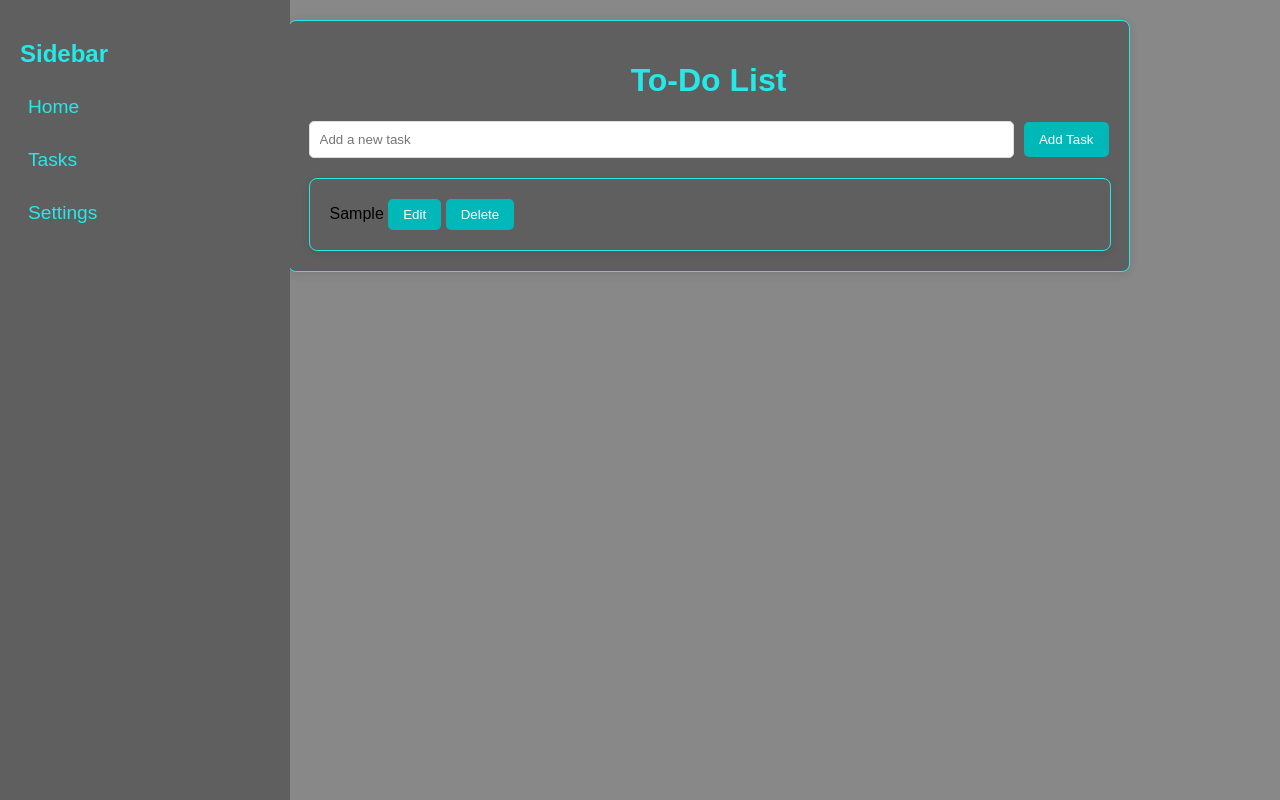
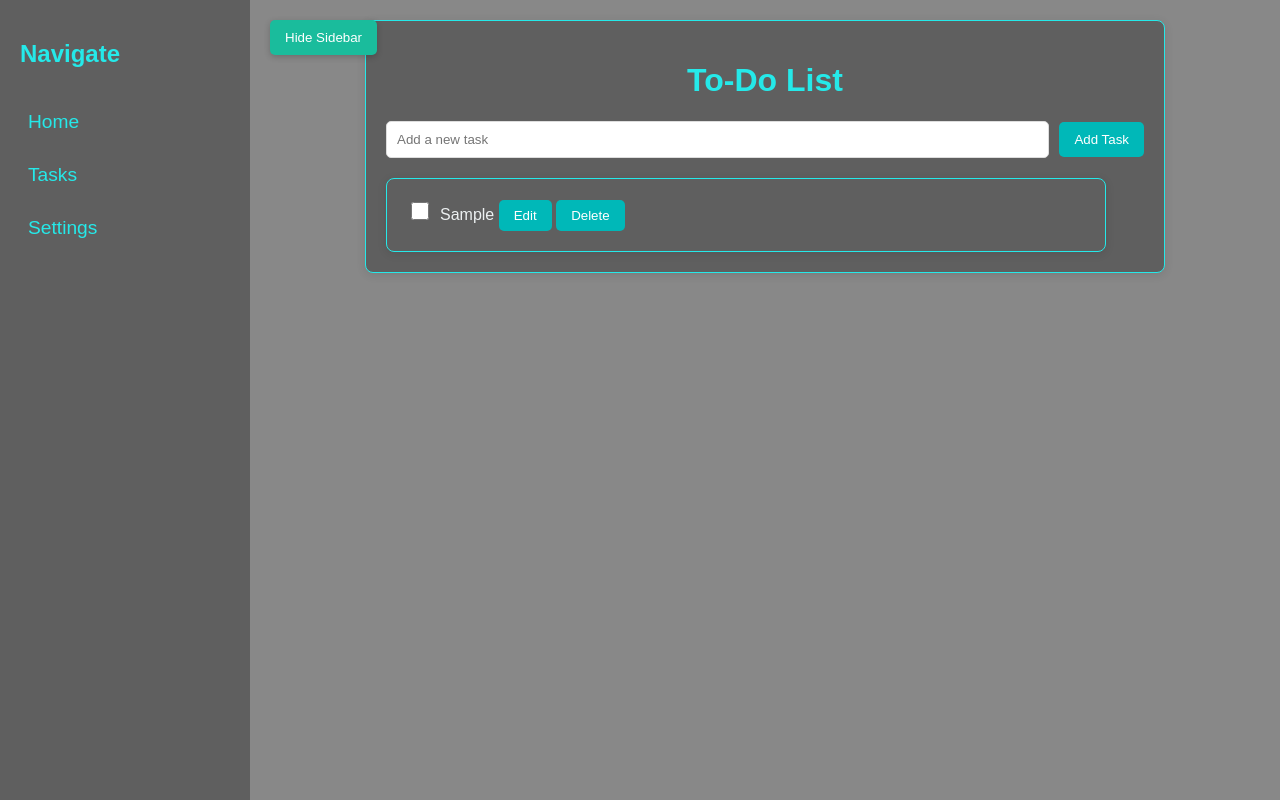
Before and after one commit to Ethanf25/Week-16-Assignment, a React (Vite) app: page / in a window 1280 px wide. Both pictures are taken after typing "Sample" into the empty fields and a click on the button "Add Task". Built offline with nearby package versions, Linux system fonts and the light colour scheme.

Commit message:
Week 15 Updated Assignment

```diff
--- a/src/components/AddItem.tsx
+++ b/src/components/AddItem.tsx
@@ -1,31 +1,32 @@
 
-import React, { useState } from 'react'; // Import React and useState hook
+import React, { useState } from 'react'; // Import React and the useState hook from the React library
 
 interface AddItemProps {
-  addItem: (item: string) => void; // Props expects a function addItem taking a string
+  addItem: (item: string) => void; // Define a prop called addItem which is a function that takes a string and returns "void"
 }
 
-const AddItem: React.FC<AddItemProps> = ({ addItem }) => { // Functional component with AddItemProps
+const AddItem: React.FC<AddItemProps> = ({ addItem }) => { // This line defines a functional component with props typed using "A"ddItemProps"
 
-  const [newItem, setNewItem] = useState<string>(''); // State for input value
+  const [newItem, setNewItem] = useState<string>(''); // This is used to declare a state variable "newItem" with initial value as an empty string
 
-  const handleAddClick = () => { // Handles Add button click
-    if (newItem.trim()) {
-      addItem(newItem); // Calls addItem from parent
-      setNewItem(''); // Clears input field
+  const handleAddClick = () => { // This defines a function to handle clicking the "Add Task" button
+    if (newItem.trim()) { // this line checks if "newItem" is not just empty or whitespace
+      addItem(newItem); // Then it calls the "addItem" function passed from the parent component with "newItem" as an argument
+      setNewItem(''); // This line clears the input field by resetting "newItem" to an empty string
     }
   };
 
-  return ( // Render JSX
+  return ( // This is the return function that is going to return the JSX that describes the component’s UI, this includes a, container div with a class name for styling, an input field
+    // for the user to type in a new task, and a button to add the task
     <div className="add-item">
       <input
         type="text"
         value={newItem}
-        onChange={(e) => setNewItem(e.target.value)} // Update input value on typing
+        onChange={(e) => setNewItem(e.target.value)}
         placeholder="Add a new task"
       />
       <button onClick={handleAddClick}>Add Task</button>
-    </div> // Add Task button
+    </div> // This is the button that calls the "handleAddClick" function when clicked
   );
 };
 
--- a/src/components/App.tsx
+++ b/src/components/App.tsx
@@ -1,60 +1,69 @@
+import React, { useState } from "react"; // Import React and the useState hook for managing component state
+import Sidebar from "./Sidebar"; // Import the Sidebar component
+import TaskCard from "./TaskCard"; // Import the TaskCard component
+import { testData } from "../data/testData"; // Import the test data array from the data file
+import type { Task } from "../data/testData"; // Import the Task type definition for TypeScript type checking
+import AddItem from "./AddItem"; // Import the AddItem component
 
-import React, { useState } from "react"; // Import React and useState hook
-import Sidebar from "./Sidebar"; // Import Sidebar component
-import TaskCard from "./TaskCard"; // Import TaskCard component
-import { testData } from "../data/testData"; // Import test data
-import type { Task } from "../data/testData"; // Import Task type
-import AddItem from "./AddItem"; // Import AddItem component
-
-const App: React.FC = () => {
-  const [tasks, setTasks] = useState<Task[]>(testData); // Initialize tasks state with test data
+const App: React.FC = () => { // This line defines the main app component using React.FC
+  const [tasks, setTasks] = useState<Task[]>(testData); // Declares the tasks state initialized with testData
+  const [sidebarVisible, setSidebarVisible] = useState<boolean>(true); // Declare sidebarVisible state to control the visibility of the sidebar
 
   // Delete a task by filtering out the task with matching id
-  const deleteTask = (id: number) => {
-    setTasks(tasks.filter((task: Task) => task.id !== id));
+  const deleteTask = (id: number) => { // Define the function to delete a task by id
+    setTasks(tasks.filter((task) => task.id !== id)); // this line updates the tasks state by filtering out the task with the given id
   };
 
   // Toggle completed state of a task
-  const toggleCompletion = (id: number) => {
-    setTasks(
-      tasks.map((task: Task) =>
-        task.id === id ? { ...task, completed: !task.completed } : task
+  const toggleCompletion = (id: number) => { // here I defined the function to toggle the completion status of a task
+    setTasks( // and then used the setTasks function to update the tasks state
+      tasks.map((task) => // and then I used the map function to loop through each task
+        task.id === id ? { ...task, completed: !task.completed } : task // This line checks if the task id matches the given id, if it does,
+        //  it toggles the completed status, otherwise, it returns the task unchanged
       )
     );
   };
 
   // Add a new task to the list
-  const addItem = (item: string) => {
-    const newTask = {
-      id: tasks.length + 1, // New id based on tasks length
-      name: item, // Name from input
-      completed: false, // Default completed false
+  const addItem = (item: string) => { // this line is used to define the function to add a new task
+    const newTask = { // this is where I used const to create a new task object
+      id: tasks.length + 1, // then generated a new id for the task based on the current length of the tasks array
+      name: item, // and then set the name of the task to the item passed in
+      completed: false, // which resulted in the completed status being set to false
     };
-    setTasks([...tasks, newTask]); // Add new task to state array
+    setTasks([...tasks, newTask]); // then this line will update the tasks state by spreading the existing tasks
+    //  and adding the new task to the end of the array
   };
 
   // Edit the name of an existing task
-  const editTaskName = (id: number, newName: string) => {
-    setTasks(
-      tasks.map((task) =>
-        task.id === id ? { ...task, name: newName } : task // Update task name if id matches
+  const editTaskName = (id: number, newName: string) => { //Here I defined the function to edit the name of a task
+    setTasks( // and then I used the setTasks function to update the tasks state
+      tasks.map((task) => // which then used the map function to loop through each task
+        task.id === id ? { ...task, name: newName } : task // so then if the task id matches the given id,
+        //  it updates the name of the task to the new name passed in
       )
     );
   };
 
-  return (
-    <div className="app">
-      <Sidebar /> {/* Sidebar navigation */}
-      <div className="main-content">
+  // Toggle sidebar visibility by updating state
+  const toggleSidebar = () => {
+    setSidebarVisible((prev: boolean) => !prev);
+  };
+
+  return ( // Return the JSX layout of the component
+    <div className={`\app ${!sidebarVisible ? "sidebar-hidden" : ""}`}> {/* Container that wraps both sidebar and main content, toggles sidebar-hidden class */}
+      <Sidebar isVisible={sidebarVisible} toggleSidebar={toggleSidebar} /> {/* Render Sidebar component and pass props */}
+
+      <div className={`main-content ${!sidebarVisible ? "expanded" : ""}`}> {/* Wrap main content in div and expand when sidebar is hidden */}
         <div className="item-card">
           <div className="content">
-            <h1>To-Do List</h1> {/* Title */}
-            <AddItem addItem={addItem} /> {/* AddItem component to add tasks */}
-            <TaskCard
-              tasks={tasks} // Pass tasks array
-              onDelete={deleteTask} // Pass delete handler
-              onToggle={toggleCompletion} // Pass toggle completion handler
-              onEdit={editTaskName} // Pass edit handler here
+            <h1>To-Do List</h1>
+            <AddItem addItem={addItem} />
+            <TaskCard // This renders the TaskCard component
+              tasks={tasks} // This will pass the current tasks array
+              onDelete={deleteTask} // then pass the function to delete a task
+              onToggle={toggleCompletion} // then pass the function to toggle the completion status
+              onEdit={editTaskName} // and then pass the function to edit the task name
             />
           </div>
         </div>
@@ -63,4 +72,4 @@ const App: React.FC = () => {
   );
 };
 
-export default App; // Export App component
+export default App; // Export the App component to be used elsewhere in the app
--- a/src/components/Sidebar.tsx
+++ b/src/components/Sidebar.tsx
@@ -1,29 +1,45 @@
+import React from "react"; // I imported React to use JSX syntax and create components
 
-import React, { useState } from 'react'; // Import React and useState hook
+interface SidebarProps {
+  isVisible: boolean; // This is a prop that determines if the sidebar is visible or not using a boolean value (true or false)
+  toggleSidebar: () => void; // This is a function prop that will be called to toggle the visibility of the sidebar
+}
 
-const Sidebar: React.FC = () => {
-  const [isSidebarVisible, setSidebarVisible] = useState<boolean>(true); // Track sidebar visibility
+const Sidebar: React.FC<SidebarProps> = ({ isVisible, toggleSidebar }) => { // to define the Sidebar component, I used React.FC to type it as a functional component
+  return (
+    <>
+      {/* Toggle sidebar button always shown at top-left corner, outside sidebar */}
+      <button
+        onClick={toggleSidebar}
+        className="toggle-sidebar-btn"
+        style={{
+          position: "fixed",
+          top: 20,
+          left: isVisible ? 270 : 20, // If sidebar visible, push button right of sidebar; else near left edge
+          zIndex: 1100,
+          transition: "left 0.3s ease-in-out",
+        }}
+      >
+        {isVisible ? "Hide Sidebar" : "Show Sidebar"} {/* Show appropriate button text */}
+      </button>
 
-  const toggleSidebar = () => {
-    setSidebarVisible((prevState) => !prevState); // Toggle sidebar visibility
-  };
-
-  return (
-    <div>
-      <button onClick={toggleSidebar} className="toggle-sidebar-btn"> {/* Toggle sidebar button */}
-        {isSidebarVisible ? 'Hide Sidebar' : 'Show Sidebar'} {/* Button text changes */}
-      </button>
-      {isSidebarVisible && ( // Show sidebar only if visible
-        <div className="sidebar">
-          <h2 className="sidebar-header">Sidebar</h2> {/* Sidebar header */}
-          <ul>
-            <li><a href="#" className="sidebar-link">Home</a></li> {/* Link to Home */}
-            <li><a href="#" className="sidebar-link">Tasks</a></li> {/* Link to Tasks */}
-            <li><a href="#" className="sidebar-link">Settings</a></li> {/* Link to Settings */}
-          </ul>
-        </div>
-      )}
-    </div>
+      {/* Sidebar container with conditional transform for slide effect */}
+      <div
+        className="sidebar"
+        style={{
+          transform: isVisible ? "translateX(0)" : "translateX(-100%)",
+          transition: "transform 0.3s ease-in-out",
+        }}
+      >
+        {/* Always render sidebar content to keep width and layout stable */}
+        <h2 className="sidebar-header">Navigate</h2>
+        <ul>
+          <li><a href="#" className="sidebar-link">Home</a></li>
+          <li><a href="#" className="sidebar-link">Tasks</a></li>
+          <li><a href="#" className="sidebar-link">Settings</a></li>
+        </ul>
+      </div>
+    </>
   );
 };
 
--- a/src/components/TaskCard.tsx
+++ b/src/components/TaskCard.tsx
@@ -1,62 +1,65 @@
 
-import React, { useState } from "react"; // Import React and useState hook
-import { Task } from "../data/testData"; // Import Task type
+
+import React, { useState } from "react"; // Import React and the useState hook from the React library
+import { Task } from "../data/testData"; // Import the Task type definition from testData
 
 interface TaskCardProps {
-  tasks: Task[]; // List of tasks to display
-  onDelete: (id: number) => void; // Function to delete a task by id
-  onToggle: (id: number) => void; // Function to toggle task completion by id
-  onEdit: (id: number, newName: string) => void; // Function to edit task name by id
+  tasks: Task[]; // this is a prop that takes an array of Task objects
+  onDelete: (id: number) => void; // this is a prop that takes a function to delete a task by its id
+  onToggle: (id: number) => void; // this is a prop that takes a function to toggle the completion status of a task by its id
+  onEdit: (id: number, newName: string) => void; // this is a prop that takes a function to edit the name of a task by its id
 }
 
-const TaskCard: React.FC<TaskCardProps> = ({ tasks, onDelete, onToggle, onEdit }) => {
-  const [editingId, setEditingId] = useState<number | null>(null); // Holds id of task being edited or null
-  const [editText, setEditText] = useState(""); // Holds current text of the task being edited
+const TaskCard: React.FC<TaskCardProps> = ({ tasks, onDelete, onToggle, onEdit }) => { // I then used the TaskCardProps interface to type the props of the TaskCard component
+  const [editingId, setEditingId] = useState<number | null>(null); // then used useState to create a state variable called "editingId" to keep track of which task is being edited
+  const [editText, setEditText] = useState(""); // then used state to store the text for editing a task
 
-  const startEditing = (task: Task) => {
-    setEditingId(task.id); // Set editingId to the clicked task id
-    setEditText(task.name); // Set editText to current task name
+  const startEditing = (task: Task) => { // function to start editing a task
+    setEditingId(task.id); // then set the editingId to the id of the task being edited
+    setEditText(task.name); // and pre-fill the editText with the current task name
   };
 
-  const saveEdit = (id: number) => {
-    if (editText.trim()) {
-      onEdit(id, editText.trim()); // Call onEdit prop with new trimmed name
-      setEditingId(null); // Exit editing` mode
+  const saveEdit = (id: number) => { // this is the next function to save the edited task
+    if (editText.trim()) { // this line will only save if the editText is not just whitespace
+      onEdit(id, editText.trim()); // then it will call the "onEdit" function passed from the parent component with the task id and the new name
+      setEditingId(null); // this exits editing mode
     }
   };
 
-  const cancelEdit = () => {
-    setEditingId(null); // Exit editing mode without saving changes
+  const cancelEdit = () => { // Cancel editing function
+    setEditingId(null); // this exits editing mode
   };
 
-  return (
-    <div>
-      {tasks.map((task) => (
-        <div className="item-card" key={task.id}>
-          {editingId === task.id ? (  // If this task is being edited
-            <>
+    return ( // Start JSX to render the task cards
+    <div> {}
+      {tasks.map((task) => ( //This line loops through each task in the tasks array and renders a card for each one
+        <div className="item-card" key={task.id}> {}
+          {editingId === task.id ? ( // this will then check if the current task is being edited
+            <> {}
               <input
-                value={editText} // Input value is current editText state
-                onChange={(e) => setEditText(e.target.value)} // Update editText on typing
-                onKeyDown={(e) => { // Handle Enter and Escape keys
-                  if (e.key === "Enter") saveEdit(task.id); // Save edit on Enter
-                  if (e.key === "Escape") cancelEdit(); // Cancel edit on Escape
+                value={editText} // This sets the value of the input to the editText state
+                onChange={(e) => setEditText(e.target.value)} // and then updates the editText state when the input changes
+                onKeyDown={(e) => { // which then listens for key presses
+                  if (e.key === "Enter") saveEdit(task.id); // so, if the Enter key is pressed, it saves the edit
+                  if (e.key === "Escape") cancelEdit(); // and if the Escape key is pressed, it cancels the edit
                 }}
-                autoFocus // Focus input automatically when editing starts
+                autoFocus // this will automatically focus the input field when editing starts
               />
               <button onClick={() => saveEdit(task.id)}>Save</button> {/* Save button */}
               <button onClick={cancelEdit}>Cancel</button> {/* Cancel button */}
             </>
-          ) : (  // If not editing, show task name with controls
-            <>
-              <span
-                onClick={() => onToggle(task.id)} // Toggle completion on click
-                style={{ textDecoration: task.completed ? "line-through" : "none" }} // Strike-through if completed
-              >
-                {task.name} {/* Display task name */}
-              </span>
-              <button onClick={() => startEditing(task)}>Edit</button> {/* Edit button */}
-              <button onClick={() => onDelete(task.id)}>Delete</button> {/* Delete button */}
+          ) : (
+            <> {}
+              <label> {}
+              <input
+                type="checkbox" //So this is the the check for when the task is completed
+                  checked={task.completed} // this sets the checkbox to checked if the task is completed
+                  onChange={() => onToggle(task.id)} // When changed, it calls the onToggle function to toggle the task's completion status
+                />
+                <span style={{ marginLeft: "8px" }}>{task.name}</span> {/* Display the name of the task with some spacing */}
+              </label>
+              <button onClick={() => startEditing(task)}>Edit</button> {/* Button to start editing this task */}
+              <button onClick={() => onDelete(task.id)}>Delete</button> {/* Button to delete this task */}
             </>
           )}
         </div>
--- a/src/styles/app.css
+++ b/src/styles/app.css
@@ -1,61 +1,80 @@
+/* ===== Reset & Base Styles ===== */
+* {
+  box-sizing: border-box;
+}
 
-/* General body and container styles */
 body {
-  font-family: Arial, sans-serif;
   margin: 0;
   padding: 0;
+  font-family: Arial, sans-serif;
   background-color: #888888;
+  color: #ecf0f1;
 }
 
+/* ===== Layout ===== */
 .app {
   display: flex;
+  transition: all 0.3s ease-in-out;
+  width: 100%; /* Ensure full width for layout */
 }
 
-/* Sidebar styles */
+/* ===== Sidebar ===== */
 .sidebar {
-  width: 250px;
-  background-color: #5f5f5f; /* Dark grey background */
-  color: #ecf0f1; /* Light grey text */
-  padding: 20px;
   position: fixed;
   top: 0;
   left: 0;
+  width: 250px;
   height: 100vh;
-  transition: transform 0.3s ease-in-out;
-  z-index: 10;
+  background-color: #5f5f5f; /* Dark grey */
+  padding: 20px;
+  color: #ecf0f1;
+
+  display: flex;
+  flex-direction: column;
+  /* Removed position: relative; if previously added */
 }
 
+/* Hide sidebar when .sidebar-hidden class is applied */
+.app.sidebar-hidden .sidebar {
+  transform: translateX(100%); /* Slide it out to the left */
+}
+
+/* Sidebar Header */
 .sidebar-header {
   font-size: 1.5rem;
-  font-weight: bold;
-  color: #25e9e9; /* Turquoise header */
+  font-weight: 700;
+  color: #25e9e9; /* Turquoise */
   margin-bottom: 20px;
+  user-select: none;
 }
 
+/* Sidebar Links */
 .sidebar-link {
-  color: #25e9e9; /* Turquoise links */
-  text-decoration: none;
-  font-size: 1.2rem;
   display: block;
   margin: 15px 0;
+  font-size: 1.2rem;
+  color: #25e9e9;
+  text-decoration: none;
   padding: 8px;
   border-radius: 5px;
-  transition: padding 0.3s ease; /* Move from :hover to here for better performance */
+  transition: background-color 0.3s ease, padding-left 0.3s ease;
+  user-select: none;
 }
 
 .sidebar-link:hover {
-  background-color: #5e5e5e; /* Grey background on hover */
+  background-color: #5e5e5e;
   padding-left: 12px;
 }
 
+/* Sidebar Footer */
 .sidebar-footer {
-  margin-top: 20px;
+  margin-top: auto;
   font-size: 0.9rem;
-  color: #585858; /* Lighter grey footer text */
+  color: #585858;
 }
 
 .sidebar-footer a {
-  color: #1abc9c; /* Turquoise footer link */
+  color: #1abc9c;
   text-decoration: none;
 }
 
@@ -63,86 +82,131 @@ body {
   text-decoration: underline;
 }
 
-/* Sidebar toggle button */
-.toggle-sidebar-btn {
-  background-color: #1abc9c; /* Turquoise background */
-  color: white;
-  padding: 10px;
-  border: none;
-  cursor: pointer;
-  border-radius: 5px;
-  margin: 20px;
-}
-
-.toggle-sidebar-btn:hover {
-  background-color: #16a085; /* Darker turquoise on hover */
-}
-
-.toggle-sidebar-btn:focus {
-  outline: none;
-}
-
-/* Main content */
+/* ===== Main Content ===== */
 .main-content {
   flex-grow: 1;
+  margin-left: 250px; /* Leaves space for the left sidebar */
   padding: 20px;
+  transition: margin-left 0.3s ease-in-out;
   display: flex;
   justify-content: center;
   align-items: flex-start;
 }
 
-/* Item card styling */
+/* When sidebar is hidden, use full width */
+.app.sidebar-hidden .main-content {
+  margin-left: 0;
+  align-items: center;
+  justify-content: center;
+}
+
+/* ===== Toggle Sidebar Button ===== */
+.toggle-sidebar-btn {
+  /* Removed position fixed/absolute */
+  position: static;
+
+  align-self: flex-start; /* Align button to left inside sidebar */
+  width: auto;            /* Prevent stretching full width */
+
+  background-color: #1abc9c;
+  color: white;
+  border: none;
+  padding: 10px 15px;
+  border-radius: 5px;
+  cursor: pointer;
+
+  transition: background-color 0.3s ease, transform 0.2s ease;
+  user-select: none;
+  white-space: nowrap;
+  box-shadow: 0 2px 6px rgba(0, 0, 0, 0.2);
+
+  margin-bottom: 20px; /* Add spacing below the button */
+}
+
+/* On Hover */
+.toggle-sidebar-btn:hover {
+  background-color: #16a085;
+  transform: scale(1.05);
+}
+
+/* On Focus */
+.toggle-sidebar-btn:focus {
+  outline: none;
+  transform: scale(1.05);
+}
+
+/* Active state */
+.toggle-sidebar-btn.active {
+  background-color: #149a8a;
+  transform: scale(1.1);
+}
+
+/* ===== Checkbox Fix ===== */
+input[type="checkbox"] {
+  width: 18px;
+  height: 18px;
+  cursor: pointer;
+  accent-color: #1abc9c;
+  border: 2px solid #25e9e9;
+  border-radius: 3px;
+  background-color: white;
+  appearance: auto;
+}
+
+/* ===== Item Card ===== */
 .item-card {
   width: 95%;
   max-width: 800px;
-  padding: 20px;
   background-color: #5f5f5f;
   border: 1px solid #25e9e9;
   border-radius: 8px;
+  padding: 20px;
   box-shadow: 0 2px 10px rgba(0, 0, 0, 0.1);
 }
 
+/* ===== Headings ===== */
 h1 {
   text-align: center;
   color: #25e9e9;
 }
 
+/* ===== Lists ===== */
 ul {
   list-style: none;
   padding: 0;
+  margin: 0;
 }
 
-/* Item list styling */
 .item-list-item {
   display: flex;
   justify-content: space-between;
   align-items: center;
-  padding: 10px;
+  padding: 10px 0;
   border-bottom: 1px solid #ffffff;
   position: relative;
-  padding-right: 50px; /* space for the absolutely positioned delete button */
+  padding-right: 50px;
 }
 
 .item-list-item span {
   flex-grow: 1;
-  text-overflow: ellipsis;
   white-space: nowrap;
   overflow: hidden;
+  text-overflow: ellipsis;
   color: #ffffff;
 }
 
-/* Delete button styling */
+/* ===== Delete Button ===== */
 .delete-button {
   position: absolute;
   right: 10px;
   opacity: 0;
-  transition: opacity 0.3s ease-in-out;
   background-color: #e74c3c;
   color: white;
+  border: none;
   padding: 5px 10px;
-  border: none;
   cursor: pointer;
   border-radius: 5px;
+  transition: opacity 0.3s ease-in-out, background-color 0.3s ease;
 }
 
 .item-list-item:hover .delete-button {
@@ -157,14 +221,16 @@ ul {
   outline: none;
 }
 
-/* General button styling */
+/* ===== Buttons ===== */
 button {
   padding: 8px 15px;
   border: none;
+  border-radius: 5px;
   background-color: #00b8b8;
   color: white;
   cursor: pointer;
-  border-radius: 5px;
+  transition: background-color 0.3s ease;
+  user-select: none;
 }
 
 button:hover {
@@ -175,7 +241,7 @@ button:focus {
   outline: none;
 }
 
-/* Add task button styling */
+/* ===== Add Task Section ===== */
 .add-task-container {
   display: flex;
   justify-content: flex-end;
@@ -184,22 +250,14 @@ button:focus {
 
 .add-task-button {
   background-color: #00b8b8;
-  color: white;
   padding: 10px 15px;
-  border: none;
-  cursor: pointer;
-  border-radius: 5px;
 }
 
 .add-task-button:hover {
   background-color: #009c9c;
 }
 
-.add-task-button:focus {
-  outline: none;
-}
-
-/* Add Item form styling */
+/* ===== Add Item Form ===== */
 .add-item {
   display: flex;
   justify-content: space-between;
@@ -212,24 +270,18 @@ button:focus {
 .add-item input {
   flex-grow: 1;
   padding: 10px;
-  margin-right: 10px;
   border: 1px solid #ddd;
   border-radius: 5px;
+  margin-right: 10px;
 }
 
 .add-item button {
+  background-color: #00b8b8;
   padding: 10px 15px;
-  background-color: #00b8b8;
-  color: white;
-  border: none;
-  cursor: pointer;
-  border-radius: 5px;
 }
 
 .add-item button:hover {
   background-color: #009c9c;
 }
 
-.add-item button:focus {
-  outline: none;
-}
+/* Removed unused or duplicate selectors */
```
